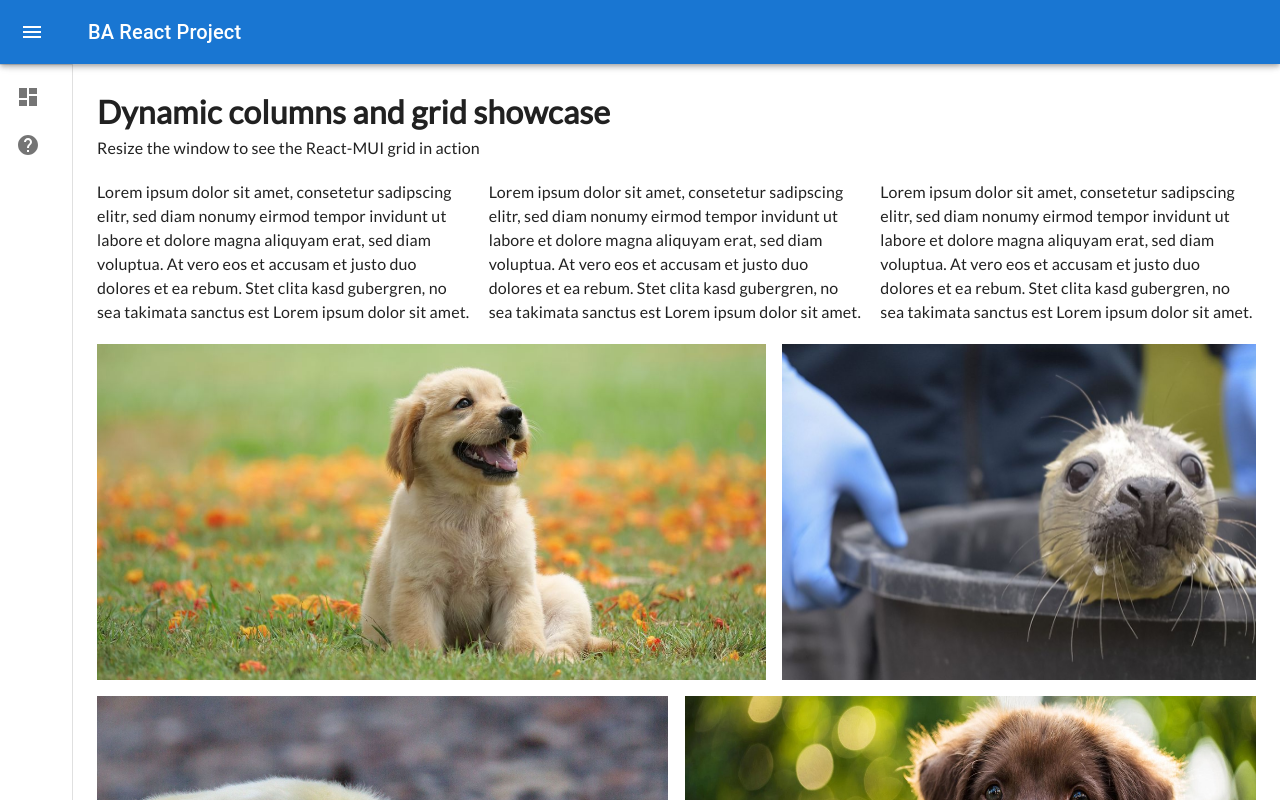
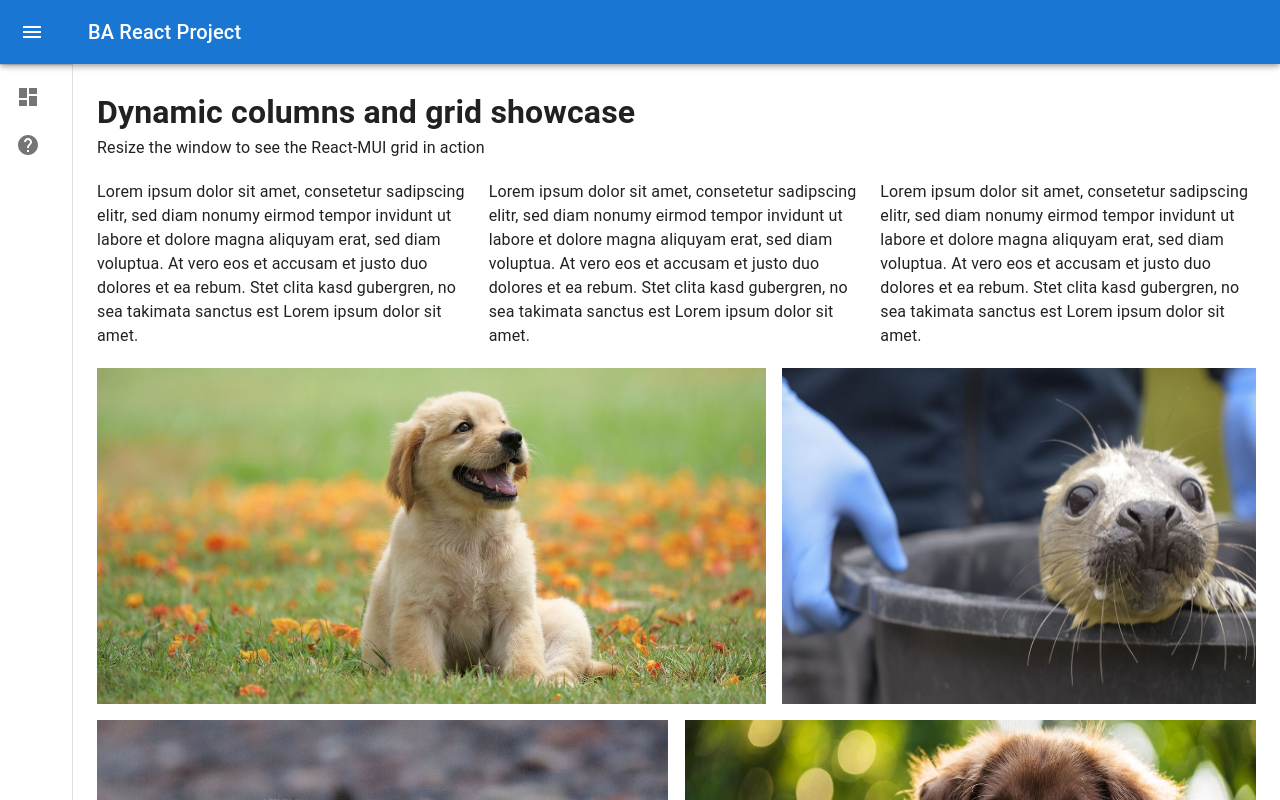
Before and after one commit to Fendorr/BA_React_Project, a React (Create React App) app: page / in a window 1280 px wide. Shown: the top 800 px of the page. Built offline with nearby package versions, Linux system fonts and the light colour scheme.

Commit message:
font changed

```diff
--- a/src/App.css
+++ b/src/App.css
@@ -3,7 +3,7 @@
 * {
   margin: 0;
   padding: 0;
-  font-family: "Lato", sans-serif;
+  font-family: Roboto, "Helvetica Neue", sans-serif;
 }
 
 html, body{
```
